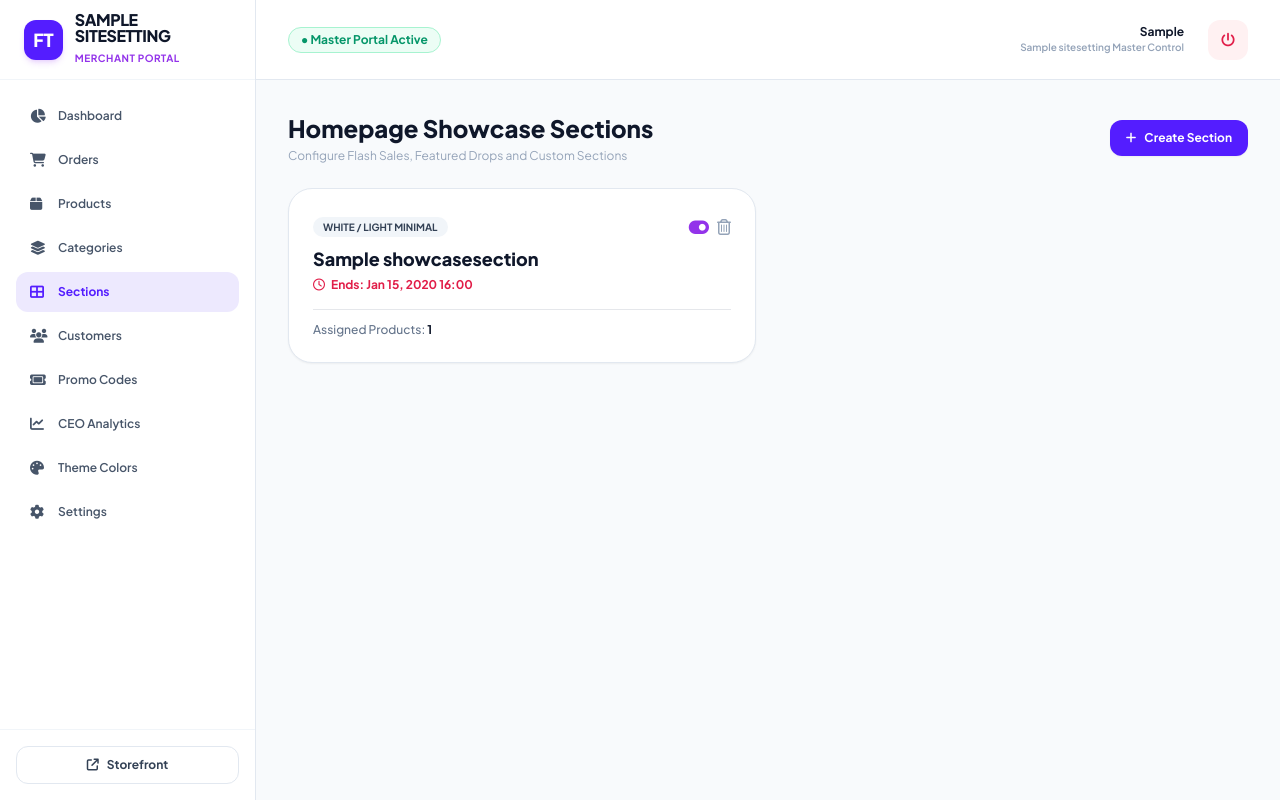
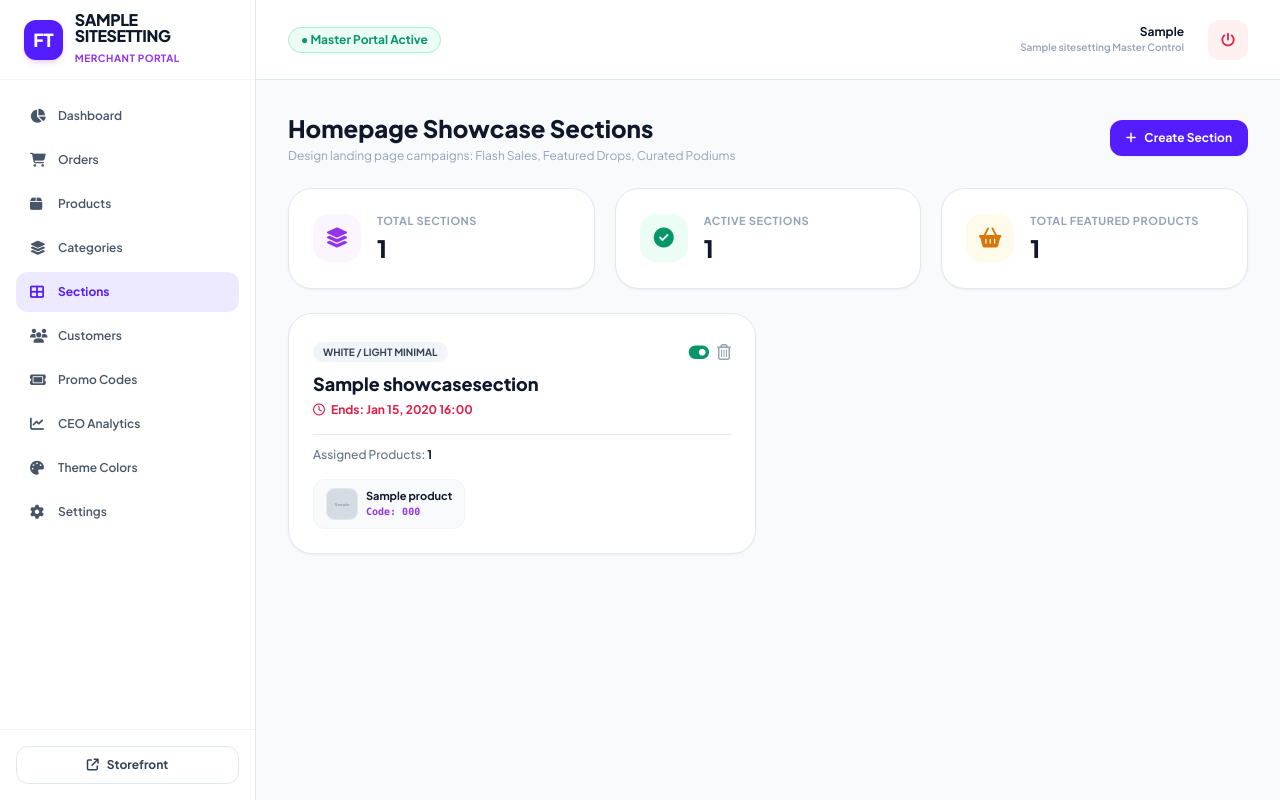
Before and after one commit to mosabbirahmad2/web, a Django app: page /mosabbiradmin/sections/ in a window 1280 px wide. Run offline with Django 5.2, Linux system fonts and the light colour scheme; a user stored in the database is signed in; tables that the repository leaves empty hold one stand-in row (values such as "Sample post"); grey boxes marked "Sample" are stand-in pictures; parts of the project's set-up code (start-up, migrations or seed data) failed here and were passed over; some libraries are stand-ins or nearby versions.

Commit message:
feat: redesign merchant showcase sections management UI with improved stats and product selection
Co-Authored-By: Claude Code <noreply@anthropic.com>

```diff
--- a/products/views.py
+++ b/products/views.py
@@ -739,9 +739,17 @@ def merchant_sections(request):
 
     sections = ShowcaseSection.objects.all().prefetch_related('products')
     all_products = Product.objects.filter(is_active=True)
+
+    total_sections = sections.count()
+    active_sections = sections.filter(is_active=True).count()
+    total_featured_products = sum(s.products.count() for s in sections)
+
     return render(request, 'merchant/sections.html', {
         'sections': sections,
         'all_products': all_products,
+        'total_sections': total_sections,
+        'active_sections': active_sections,
+        'total_featured_products': total_featured_products,
         'active_menu': 'sections',
     })
 
--- a/templates/merchant/sections.html
+++ b/templates/merchant/sections.html
@@ -1,17 +1,49 @@
 {% extends 'merchant/base_merchant.html' %}
-{% block title %}Showcase Sections{% endblock %}
+{% block title %}Showcase Sections - Homepage Banners{% endblock %}
 {% block content %}
 <div class="max-w-6xl mx-auto space-y-6">
   <div class="flex justify-between items-center">
     <div>
       <h1 class="text-2xl font-black text-slate-900">Homepage Showcase Sections</h1>
-      <p class="text-xs text-slate-400 mt-1">Configure Flash Sales, Featured Drops and Custom Sections</p>
+      <p class="text-xs text-slate-400 mt-1">Design landing page campaigns: Flash Sales, Featured Drops, Curated Podiums</p>
     </div>
     <button onclick="document.getElementById('secModal').classList.remove('hidden')" class="btn-purple px-4 py-2.5 rounded-xl text-xs font-bold flex items-center gap-2 shadow-sm">
       <i class="fa-solid fa-plus"></i> Create Section
     </button>
   </div>
 
+  <!-- Stats Row -->
+  <div class="grid grid-cols-1 sm:grid-cols-3 gap-5">
+    <div class="bg-white p-6 rounded-3xl border border-slate-200 shadow-sm flex items-center gap-4">
+      <div class="w-12 h-12 rounded-2xl bg-purple-50 text-purple-600 flex items-center justify-center text-xl shrink-0">
+        <i class="fa-solid fa-layer-group"></i>
+      </div>
+      <div>
+        <div class="text-[11px] font-bold text-slate-400 uppercase tracking-wider">Total Sections</div>
+        <div class="text-2xl font-black text-slate-900 mt-0.5">{{ total_sections }}</div>
+      </div>
+    </div>
+    <div class="bg-white p-6 rounded-3xl border border-slate-200 shadow-sm flex items-center gap-4">
+      <div class="w-12 h-12 rounded-2xl bg-emerald-50 text-emerald-600 flex items-center justify-center text-xl shrink-0">
+        <i class="fa-solid fa-circle-check"></i>
+      </div>
+      <div>
+        <div class="text-[11px] font-bold text-slate-400 uppercase tracking-wider">Active Sections</div>
+        <div class="text-2xl font-black text-slate-900 mt-0.5">{{ active_sections }}</div>
+      </div>
+    </div>
+    <div class="bg-white p-6 rounded-3xl border border-slate-200 shadow-sm flex items-center gap-4">
+      <div class="w-12 h-12 rounded-2xl bg-amber-50 text-amber-600 flex items-center justify-center text-xl shrink-0">
+        <i class="fa-solid fa-basket-shopping"></i>
+      </div>
+      <div>
+        <div class="text-[11px] font-bold text-slate-400 uppercase tracking-wider">Total Featured Products</div>
+        <div class="text-2xl font-black text-slate-900 mt-0.5">{{ total_featured_products }}</div>
+      </div>
+    </div>
+  </div>
+
+  <!-- Sections Grid -->
   <div class="grid grid-cols-1 md:grid-cols-2 gap-6">
     {% for sec in sections %}
     <div class="bg-white p-6 rounded-3xl border border-slate-200 shadow-sm space-y-4">
@@ -28,7 +60,7 @@
         <div class="flex items-center gap-2">
           <form method="POST" action="{% url 'merchant_toggle_section' sec.pk %}" class="inline">
             {% csrf_token %}
-            <button type="submit" class="text-lg {% if sec.is_active %}text-purple-600{% else %}text-slate-300{% endif %}">
+            <button type="submit" class="text-lg {% if sec.is_active %}text-emerald-600{% else %}text-slate-300{% endif %}" title="Toggle active">
               <i class="fa-solid fa-toggle-on"></i>
             </button>
           </form>
@@ -40,14 +72,37 @@
       <div class="text-xs text-slate-500 font-medium border-t pt-3">
         Assigned Products: <span class="font-bold text-slate-900">{{ sec.products.count }}</span>
       </div>
+      <div class="flex flex-wrap gap-2">
+        {% for p in sec.products.all %}
+        <div class="flex items-center gap-2 bg-slate-50 rounded-xl px-3 py-2 border border-slate-100">
+          {% if p.image %}
+          <img src="{{ p.image.url }}" class="w-8 h-8 object-cover rounded-lg border">
+          {% endif %}
+          <div>
+            <div class="text-[11px] font-bold text-slate-900 line-clamp-1">{{ p.name }}</div>
+            <div class="text-[10px] font-mono font-bold text-purple-600">Code: {{ p.product_code|default:"FT-101" }}</div>
+          </div>
+        </div>
+        {% empty %}
+        <div class="text-xs text-slate-400 font-medium">No products assigned yet. Use “Create Section” to add products.</div>
+        {% endfor %}
+      </div>
     </div>
     {% endfor %}
   </div>
+
+  {% if not sections %}
+  <div class="bg-white p-12 rounded-3xl border border-dashed border-slate-300 text-center space-y-3">
+    <i class="fa-solid fa-layer-group text-4xl text-slate-300"></i>
+    <p class="text-sm font-bold text-slate-900">No Showcase Sections yet</p>
+    <p class="text-xs text-slate-400">Create your first homepage section to feature products.</p>
+  </div>
+  {% endif %}
 </div>
 
 <!-- Modal: Create Section with DateTime Countdown -->
 <div id="secModal" class="hidden fixed inset-0 bg-slate-900/60 backdrop-blur-sm z-50 flex items-center justify-center p-4">
-  <div class="bg-white rounded-3xl w-full max-w-lg p-6 shadow-2xl space-y-4 max-h-[90vh] overflow-y-auto">
+  <div class="bg-white rounded-3xl w-full max-w-2xl p-6 shadow-2xl space-y-4 max-h-[92vh] overflow-y-auto">
     <div class="flex justify-between items-center border-b pb-3">
       <h3 class="font-bold text-slate-900 text-base">Create Showcase Section</h3>
       <button onclick="document.getElementById('secModal').classList.add('hidden')" class="text-slate-400 text-xl">&times;</button>
@@ -76,15 +131,27 @@
       </div>
       <div>
         <label class="block text-xs font-bold text-slate-700 mb-1">Featured Products</label>
-        <select name="products" multiple class="w-full border rounded-xl p-2 text-xs bg-slate-50 h-32 outline-none">
+        <div class="border rounded-xl bg-slate-50 max-h-72 overflow-y-auto divide-y divide-slate-100">
           {% for p in all_products %}
-          <option value="{{ p.id }}">{{ p.name }} (৳{{ p.effective_price }})</option>
+          <label class="flex items-center gap-3 p-2.5 hover:bg-slate-100/70 cursor-pointer transition rounded-xl">
+            <input type="checkbox" name="products" value="{{ p.id }}" class="w-4 h-4 text-purple-600 rounded focus:ring-purple-500">
+            {% if p.image %}
+            <img src="{{ p.image.url }}" class="w-10 h-10 object-cover rounded-lg border">
+            {% endif %}
+            <div class="flex-1 min-w-0">
+              <div class="text-xs font-bold text-slate-900 truncate">{{ p.name }}</div>
+              <div class="text-[10px] text-slate-400 font-mono font-bold">Code: {{ p.product_code|default:"FT-101" }}</div>
+            </div>
+            <div class="text-xs font-black text-slate-900">৳ {{ p.effective_price }}</div>
+          </label>
+          {% empty %}
+          <div class="p-4 text-center text-xs text-slate-400">No active products available yet.</div>
           {% endfor %}
-        </select>
+        </div>
       </div>
       <div class="flex gap-2 pt-2">
-        <button type="button" onclick="document.getElementById('secModal').classList.add('hidden')" class="flex-1 py-2 border rounded-xl font-bold text-xs">Cancel</button>
-        <button type="submit" class="flex-1 py-2 btn-purple rounded-xl font-bold text-xs shadow-md">Save</button>
+        <button type="button" onclick="document.getElementById('secModal').classList.add('hidden')" class="flex-1 py-2.5 border rounded-xl font-bold text-xs">Cancel</button>
+        <button type="submit" class="flex-1 py-2.5 btn-purple rounded-xl font-bold text-xs shadow-md">Save Section</button>
       </div>
     </form>
   </div>
```
